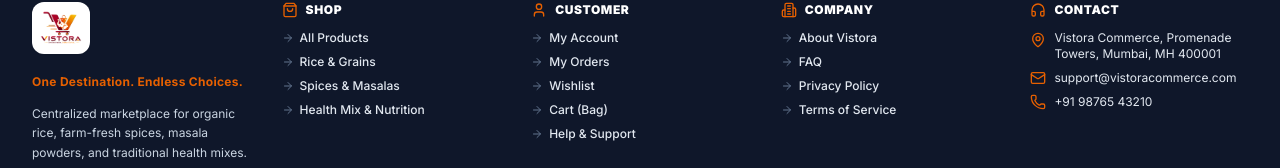
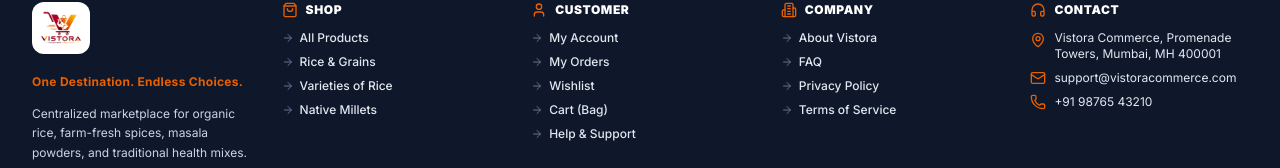
Before and after one commit to dev-ngstellar/vistora-ecom-frontend, a Next.js app: page /about in a window 1280 px wide. Shown: the part 1130-1298 px from the top of the page. Built offline with nearby package versions, Linux system fonts and the light colour scheme; no server answers; what @ant-design/nextjs-registry would draw is missing.

Commit message:
refactor(nav): align navigation and bento with pure Rice & Grains catalog

```diff
--- a/components/customer/category-bento.tsx
+++ b/components/customer/category-bento.tsx
@@ -106,14 +106,14 @@
             </div>
           </Link>
 
-          {/* Bento 3: SPICES & MASALAS */}
+          {/* Bento 3: ANCIENT HERITAGE RICE & SUPER-PULSES */}
           <Link
-            href="/shop?category=spices-masala-powders"
+            href="/shop?category=rice-grains"
             className="relative rounded-2xl sm:rounded-3xl overflow-hidden min-h-[190px] sm:min-h-[200px] flex flex-col justify-between p-6 sm:p-7 border border-neutral-200/80 shadow-sm group bg-[#2A0808] text-white cursor-pointer"
           >
             <img
-              src="https://images.unsplash.com/photo-1596040033229-a9821ebd058d?w=1000&auto=format&fit=crop&q=80"
-              alt="Authentic Spices & Masala"
+              src="/products-image all/kambu_kurunai_banner_showcase.webp"
+              alt="Ancient Heritage Rice & Super-Pulses"
               className="absolute inset-0 w-full h-full object-cover opacity-55 group-hover:scale-105 transition-transform duration-700 ease-out"
             />
             <div className="absolute inset-0 bg-gradient-to-r from-neutral-950/95 via-neutral-950/65 to-transparent" />
@@ -121,21 +121,21 @@
             {/* Top Badge */}
             <div className="relative z-10 flex items-center">
               <span className="inline-flex items-center gap-1.5 px-3 py-0.5 rounded-full text-[11px] font-semibold tracking-wide bg-[#A50025] text-white shadow-xs">
-                <Sparkles className="w-3 h-3 text-amber-300" /> Pure & Stone-Ground
+                <Sparkles className="w-3 h-3 text-amber-300" /> Traditional & Pure
               </span>
             </div>
 
             {/* Bottom Content */}
             <div className="relative z-10 space-y-1.5">
               <h3 className="text-xl sm:text-2xl font-bold tracking-tight text-white leading-tight">
-                Spices & Masala Powders
+                Ancient Heritage & Super-Pulses
               </h3>
               <p className="text-xs sm:text-sm text-slate-200 font-normal">
-                Salem turmeric, Guntur chilli & traditional blends.
+                Karuppu Kavuni, Mappillai Samba & Native Kollu Horse Gram.
               </p>
               <div className="pt-1.5">
                 <span className="inline-flex items-center gap-2 px-3.5 py-1.5 rounded-xl bg-white/10 hover:bg-white/20 backdrop-blur-md text-white text-xs font-bold tracking-wide transition-colors border border-white/20 group-hover:bg-[#A50025] group-hover:border-[#A50025]">
-                  <span>Explore Spices</span>
+                  <span>Explore Heritage Grains</span>
                   <ArrowRight className="w-3.5 h-3.5 group-hover:translate-x-1 transition-transform" />
                 </span>
               </div>
--- a/components/layout/customer-footer.tsx
+++ b/components/layout/customer-footer.tsx
@@ -99,8 +99,8 @@
             <ul className="space-y-2 text-xs text-slate-200 font-medium">
               <li><Link href="/shop" className="hover:text-[#E66001] transition-colors flex items-center gap-1.5"><ArrowRight className="w-3 h-3 text-slate-500" /> All Products</Link></li>
               <li><Link href="/shop?category=rice-grains" className="hover:text-[#E66001] transition-colors flex items-center gap-1.5"><ArrowRight className="w-3 h-3 text-slate-500" /> Rice & Grains</Link></li>
-              <li><Link href="/shop?category=spices-masala-powders" className="hover:text-[#E66001] transition-colors flex items-center gap-1.5"><ArrowRight className="w-3 h-3 text-slate-500" /> Spices & Masalas</Link></li>
-              <li><Link href="/shop?category=health-mix-nutrition" className="hover:text-[#E66001] transition-colors flex items-center gap-1.5"><ArrowRight className="w-3 h-3 text-slate-500" /> Health Mix & Nutrition</Link></li>
+              <li><Link href="/shop?category=varieties-of-rice" className="hover:text-[#E66001] transition-colors flex items-center gap-1.5"><ArrowRight className="w-3 h-3 text-slate-500" /> Varieties of Rice</Link></li>
+              <li><Link href="/shop?category=other-grains-millets" className="hover:text-[#E66001] transition-colors flex items-center gap-1.5"><ArrowRight className="w-3 h-3 text-slate-500" /> Native Millets</Link></li>
             </ul>
           </div>
 
--- a/components/navigation/customer-nav.tsx
+++ b/components/navigation/customer-nav.tsx
@@ -118,19 +118,11 @@
                   <ArrowRight className="w-3.5 h-3.5 text-slate-300 group-hover:text-[#A50025] group-hover:translate-x-1 transition-all" />
                 </Link>
                 <Link
-                  href="/shop?category=spices-masala-powders"
+                  href="/shop?category=varieties-of-rice"
                   onClick={() => setIsDeptOpen(false)}
                   className="flex items-center justify-between px-3 py-2 rounded-xl text-xs font-extrabold text-[#111827] hover:bg-[#FFF0F3] hover:text-[#A50025] transition-all group"
                 >
-                  <span>Spices & Masala Powders</span>
-                  <ArrowRight className="w-3.5 h-3.5 text-slate-300 group-hover:text-[#A50025] group-hover:translate-x-1 transition-all" />
-                </Link>
-                <Link
-                  href="/shop?category=health-mix-nutrition"
-                  onClick={() => setIsDeptOpen(false)}
-                  className="flex items-center justify-between px-3 py-2 rounded-xl text-xs font-extrabold text-[#111827] hover:bg-[#FFF0F3] hover:text-[#A50025] transition-all group"
-                >
-                  <span>Health Mix & Sathu Maavu</span>
+                  <span>Varieties of Rice</span>
                   <ArrowRight className="w-3.5 h-3.5 text-slate-300 group-hover:text-[#A50025] group-hover:translate-x-1 transition-all" />
                 </Link>
                 <Link
@@ -138,15 +130,7 @@
                   onClick={() => setIsDeptOpen(false)}
                   className="flex items-center justify-between px-3 py-2 rounded-xl text-xs font-extrabold text-[#111827] hover:bg-[#FFF0F3] hover:text-[#A50025] transition-all group"
                 >
-                  <span>Millets & Wholesome Grains</span>
-                  <ArrowRight className="w-3.5 h-3.5 text-slate-300 group-hover:text-[#A50025] group-hover:translate-x-1 transition-all" />
-                </Link>
-                <Link
-                  href="/shop?category=varieties-of-rice"
-                  onClick={() => setIsDeptOpen(false)}
-                  className="flex items-center justify-between px-3 py-2 rounded-xl text-xs font-extrabold text-[#111827] hover:bg-[#FFF0F3] hover:text-[#A50025] transition-all group"
-                >
-                  <span>Karuppu Kavuni & Basmati</span>
+                  <span>Millets & Native Super-Grains</span>
                   <ArrowRight className="w-3.5 h-3.5 text-slate-300 group-hover:text-[#A50025] group-hover:translate-x-1 transition-all" />
                 </Link>
               </>
--- a/config/navigation.config.ts
+++ b/config/navigation.config.ts
@@ -24,9 +24,9 @@
       title: 'Catalog',
       links: [
         { label: 'Shop All', href: '/shop' },
-        { label: 'Rice & Grains', href: '/shop?category=rice-grains' },
-        { label: 'Spices & Masala Powders', href: '/shop?category=spices-masala-powders' },
-        { label: 'Health Mix & Nutrition', href: '/shop?category=health-mix-nutrition' },
+        { label: 'Varieties of Rice', href: '/shop?category=varieties-of-rice' },
+        { label: 'Native Millets & Supergrains', href: '/shop?category=other-grains-millets' },
+        { label: 'Heritage Rice', href: '/shop?category=rice-grains' },
         { label: 'Saved Wishlist', href: '/wishlist' },
       ],
     },
```
